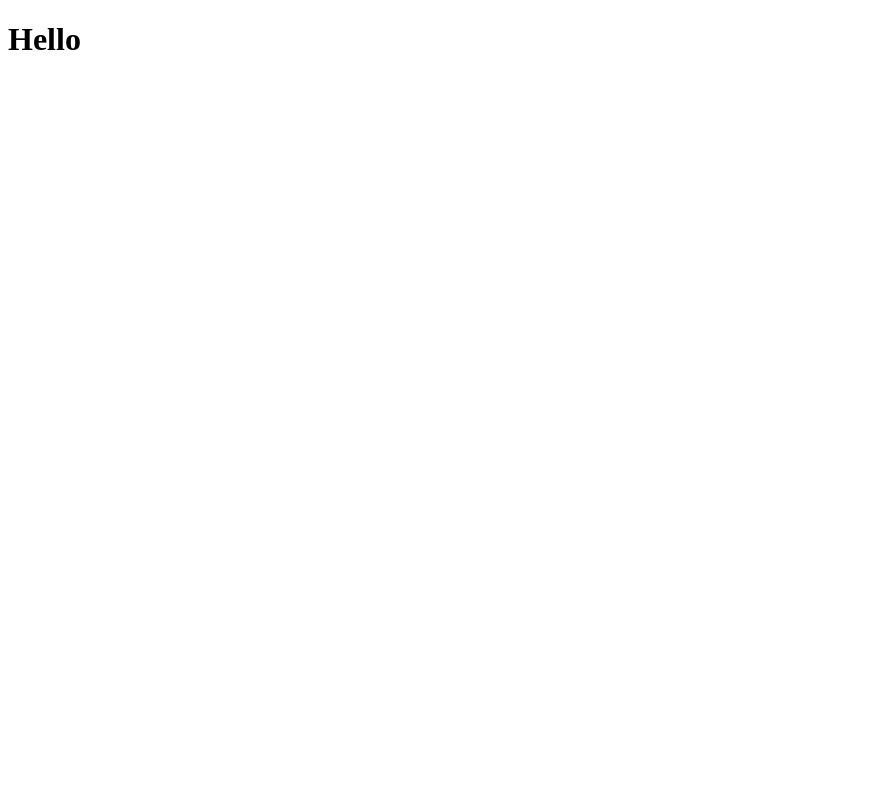
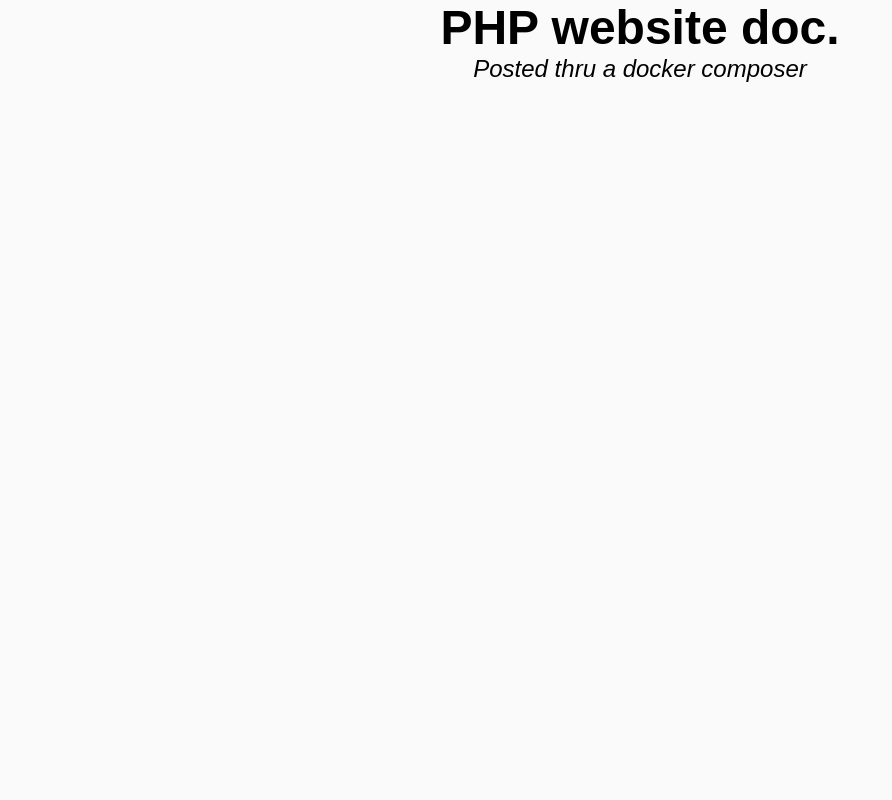
Before and after one commit to TryFailCryTryAgain/Projects, a PHP site: page / in a window 1280 px wide. Before the commit the part shown is almost empty. Shown: the whole page, without its empty margins (0-892 px from the left). Run offline with PHP 8.4, Linux system fonts and the light colour scheme.

Commit message:
Updated files
Updated SCSS
Updated Docker composer
Updated Docker file
Updated PHP

```diff
--- a/PHP projects/PHP project 1/docker-compose.yml
+++ b/PHP projects/PHP project 1/docker-compose.yml
@@ -6,6 +6,6 @@ services:
       context: .
       dockerfile: Dockerfile
     ports:
-      - 800:800
+      - 8080:80
     volumes:
       - ./src:/var/www/html
--- /dev/null
+++ b/PHP projects/PHP project 1/src/css/style.css
@@ -0,0 +1,31 @@
+body, html {
+  margin: 0;
+  padding: 0;
+}
+
+body {
+  background-color: #FAFAFA;
+  height: 100vh;
+  width: auto;
+  font-family: Arial, Helvetica, sans-serif;
+}
+
+.main_title {
+  display: flex;
+  justify-content: center;
+  flex-direction: column;
+  align-items: center;
+}
+.main_title h1, .main_title h2 {
+  text-align: center;
+  margin: 0;
+}
+.main_title h1 {
+  font-weight: 600;
+  font-size: 3rem;
+}
+.main_title h2 {
+  font-weight: 300;
+  font-style: italic;
+  font-size: 1.5rem;
+}/*# sourceMappingURL=style.css.map */
--- /dev/null
+++ b/PHP projects/PHP project 1/src/css/style.scss
@@ -0,0 +1,33 @@
+$text-color1: #FAFAFA;
+
+body, html {
+    margin: 0;
+    padding: 0;
+}
+
+body {
+    background-color: $text-color1;
+    height: 100vh;
+    width: auto;
+    font-family: Arial, Helvetica, sans-serif;
+}
+
+.main_title {
+    display: flex;
+    justify-content: center;
+    flex-direction: column;
+    align-items: center;
+    h1, h2 {
+        text-align: center;
+        margin: 0;
+    }
+    h1 {
+        font-weight: 600;
+        font-size: 3rem;
+    }
+    h2 {
+        font-weight: 300;
+        font-style: italic;
+        font-size: 1.5rem;
+    }
+}
--- a/PHP projects/PHP project 1/src/index.php
+++ b/PHP projects/PHP project 1/src/index.php
@@ -4,8 +4,12 @@
     <meta charset="UTF-8">
     <meta name="viewport" content="width=device-width, initial-scale=1.0">
     <title>PHP prototype</title>
+    <link href="css/style.css" rel="stylesheet" type="text/css">
 </head>
 <body>
-    <h1>Hello</h1>
+    <div class="main_title">
+        <h1>PHP website doc.</h1>
+        <h2>Posted thru a docker composer</h2>
+    </div>
 </body>
 </html>
```
Also changed, not shown: 1 other file.
